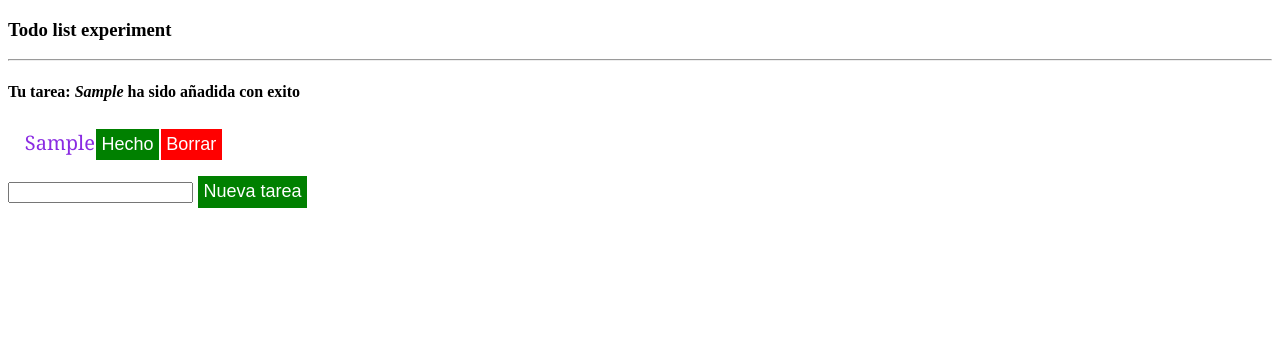
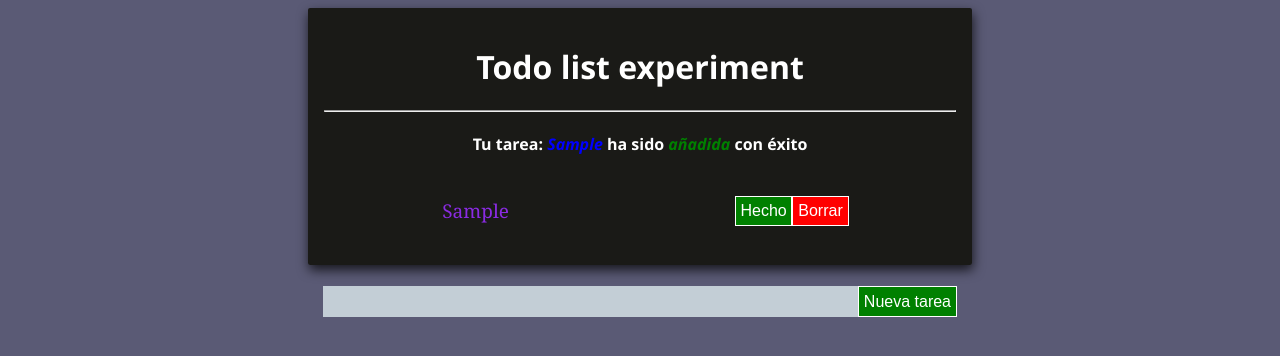
Before and after one commit to annasauciuc/TodoList_To_The_Next_Level, a plain HTML site: page index.html in a window 1280 px wide. Both pictures are taken after typing "Sample" into the empty fields and a click on the button "Nueva tarea". Drawn offline with Linux system fonts and the light colour scheme.

Commit message:
CSS changes and new functions

```diff
--- a/index.html
+++ b/index.html
@@ -11,14 +11,36 @@
     body {
         padding: 0;
         box-sizing: border-box;
+        background-color: rgba(21, 21, 59, 0.7);
+        color: white;
+    }
+
+    div.main-container {
+        margin: 0 auto;
+        width: 50%;
+        -webkit-box-shadow: 1px 5px 12px 0px rgba(0, 0, 0, 0.75);
+        -moz-box-shadow: 1px 5px 12px 0px rgba(0, 0, 0, 0.75);
+        box-shadow: 1px 5px 12px 0px rgba(0, 0, 0, 0.75);
+        padding: 1em;
+        font-family: 'Segoe UI', Tahoma, Geneva, Verdana, sans-serif;
+        background-color: rgba(10, 10, 1, 0.8);
+        transition: 0.4s ease-in all;
+        text-align: center;
+        border-radius: 2px;
+    }
+
+    div.main-container:hover {
+        -webkit-box-shadow: 1px 5px 12px -28px rgba(0, 0, 0, 0.75);
+        -moz-box-shadow: 1px 5px 12px -28px rgba(0, 0, 0, 0.75);
+        box-shadow: 1px 5px 12px -28px rgba(0, 0, 0, 0.75);
+        border: 1px solid #fafafa;
     }
 
     ul {
-        max-width: 340px;
         list-style-type: none;
         padding: 0.1em;
-        margin: 0.5em 0;
-        margin-left: 0.7em;
+        margin: 0;
+        width: 100%;
     }
 
     li {
@@ -26,22 +48,95 @@
         color: blueviolet;
         transition: 0.3s ease-in all;
         font-family: Georgia, 'Times New Roman', Times, serif;
-        font-size: 20px;
+        font-size: 19px;
         line-height: 1.1;
         width: 100%;
         opacity: 1;
+        display: flex;
+        justify-content: space-around;
+        align-content: center;
+        align-items: center;
     }
 
     li:hover {
         background: gainsboro;
         padding: 0.3em 0;
         padding-left: 0.3em;
+        border-radius: 5px;
     }
 
-    p.error {
-        color: red;
+    li div {
+        display: flex;
+        align-content: center;
+        align-items: center;
+    }
+
+    li div p {
+        margin-right: 2px;
+        margin-left: 2px;
+    }
+
+    span#infoTask,
+    span#infoAction {
+        font-weight: bold;
+        font-style: italic;
+    }
+
+    span#infoTask {
+        color: blue;
+
+    }
+
+    form {
+        margin: 1em auto;
+        padding: 0.3em;
+        text-align: center;
+        width: 70%;
+        display: flex;
+        justify-content: center;
+    }
+
+    form input.addInput {
+        border: none;
+        font-size: 25px;
+        background: rgba(240, 255, 255, 0.7);
+        font-family: 'Lucida Sans', 'Lucida Sans Regular', 'Lucida Grande', 'Lucida Sans Unicode', Geneva, Verdana, sans-serif;
+        width: 60%;
+        transition: 0.3s ease all;
+    }
+
+    form input.addInput:focus {
+        padding: 0.4em;
+        background-color: rgb(243, 233, 233);
+    }
+
+    div.alert {
+        background: rgb(204, 26, 26);
+        border-radius: 8px;
+        width: 50%;
+        padding: 0.4em;
+        margin: 0 auto;
+        display: none;
+        position: relative;
+
+    }
+
+    div.alert span.dismiss-alert {
+        color: white;
+        font-size: 25px;
+        position: absolute;
+        top: 0;
+        right: 0;
+        margin: 1px 3px;
+        padding: 1px 3px;
+        cursor: pointer;
+    }
+
+    div.alert p.error {
+        color: rgb(104, 7, 7);
         font-style: italic;
         font-family: Verdana, Geneva, Tahoma, sans-serif;
+        text-align: center;
     }
 
     .fadeOut {
@@ -54,7 +149,7 @@
         color: white;
         padding: 0.3em;
         border: 1px white solid;
-        font-size: 18px;
+        font-size: 16px;
         transition: 0.3s ease all;
     }
 
@@ -81,53 +176,140 @@
             opacity: 1
         }
     }
+
+    @keyframes blink {
+        /**
+     * At the start of the animation the dot
+     * has an opacity of .2
+     */
+        0% {
+            opacity: .2;
+        }
+        /**
+     * At 20% the dot is fully visible and
+     * then fades out slowly
+     */
+        20% {
+            opacity: 1;
+        }
+        /**
+     * Until it reaches an opacity of .2 and
+     * the animation can start again
+     */
+        100% {
+            opacity: .2;
+        }
+    }
+
+    .saving {
+        width: 100px;
+    }
+
+    .saving span {
+        /**
+     * Use the blink animation, which is defined above
+     */
+        animation-name: blink;
+        /**
+     * The animation should take 1.4 seconds
+     */
+        animation-duration: 1.4s;
+        /**
+     * It will repeat itself forever
+     */
+        animation-iteration-count: infinite;
+        /**
+     * This makes sure that the starting style (opacity: .2)
+     * of the animation is applied before the animation starts.
+     * Otherwise we would see a short flash or would have
+     * to set the default styling of the dots to the same
+     * as the animation. Same applies for the ending styles.
+     */
+        animation-fill-mode: both;
+        margin-right: 10px;
+        padding: 0;
+        height: 100%;
+        width: 100%;
+    }
+
+    .saving span:nth-child(2) {
+        /**
+     * Starts the animation of the third dot
+     * with a delay of .2s, otherwise all dots
+     * would animate at the same time
+     */
+        animation-delay: .2s;
+    }
+
+    .saving span:nth-child(3) {
+        /**
+     * Starts the animation of the third dot
+     * with a delay of .4s, otherwise all dots
+     * would animate at the same time
+     */
+        animation-delay: .4s;
+    }
 </style>
 
 <body>
-    <h3>Todo list experiment</h3>
-    <hr>
-    <h4>Tu tarea:
-        <strong>
-            <em>
-                <span id="infotask"></span>
-            </em>
-        </strong>
-        ha sido añadida con exito </h4>
-    <ul id="todolist">
+    <div class="main-container">
+        <header>
+            <h1>Todo list experiment</h1>
+        </header>
+        <hr>
+        <h4>Tu tarea:
+            <span id="infoTask">-------</span>
+            ha sido
+            <span id="infoAction">--------</span> con éxito </h4>
+        <ul id="todolist">
 
-    </ul>
+        </ul>
+
+        <ul id="todolistchecked"></ul>
+    </div>
 
     <form action="" id="todoform">
         <input class="addInput" type="text" name="todoitem" autocomplete="on" autofocus>
         <button type="submit">Nueva tarea</button>
     </form>
-    <p class="error"></p>
-    <ul id="todolistchecked"></ul>
+    <div class="alert">
+        <span class="dismiss-alert">&times;</span>
+        <p class="error"></p>
+    </div>
+
     <script>
         const form = getID('todoform');
         const todolist = getID('todolist');
-        const infotask = getID('infotask');
+        const infotask = getID('infoTask');
+        const infoAction = getID('infoAction');
         const addInput = document.querySelector('form#todoform input.addInput');
+        const errorAlert = document.querySelector('div.alert');
         const error = document.querySelector('p.error');
 
         form.addEventListener('submit', (e) => {
             e.preventDefault();
             let formInput = document.querySelector(`form#${e.target.id} .addInput`);
+            let addButton = document.querySelector(`form#${e.target.id} button`)
             let inputData = formInput.value;
             if (validateInput(inputData)) {
+                buttonLoading(addButton);
                 createTodoItem(inputData);
                 infotask.innerText = inputData;
+                infoAction.innerText = "añadida";
+                infoAction.style.color = "green";
                 addInput.value = "";
+                buttonLoading(addButton, false)
             }
         })
 
         todolist.addEventListener('click', (e) => {
-
             if (e.target.className === "delete") {
                 if (confirm("¿Estas seguro de querer borrarlo?")) {
-                    e.target.parentNode.classList.add("fadeOut");
+                    e.target.parentNode.parentNode.classList.add("fadeOut");
                     setTimeout(() => {
-                        todolist.removeChild(e.target.parentNode);
+                        todolist.removeChild(e.target.parentNode.parentNode);
+                        infoAction.innerText = "borrada";
+                        infoAction.style.color = "red";
                     }, 2000);
                 }
             } else {
@@ -137,9 +319,9 @@
         function createTodoItem(inputData) {
             const fragment = document.createDocumentFragment();
             let li = document.createElement('li');
-            li.innerText = inputData.trim();
+            li.innerHTML = `<p>${inputData.trim()}</p>`;
             li.classList.add('todoitem')
-
+            let wrapperDivButtons = document.createElement('div');
 
             let checkButton = createTodoButton(
                 {
@@ -155,15 +337,17 @@
                     attribute: "Borrar la tarea"
                 });
 
-            li.appendChild(checkButton);
-            li.appendChild(deleteButton);
+            wrapperDivButtons.appendChild(checkButton);
+            wrapperDivButtons.appendChild(deleteButton);
+            li.appendChild(wrapperDivButtons);
             fragment.appendChild(li);
             todolist.appendChild(fragment);
         }
 
         function validateInput(inputData) {
             if (inputData === "" || typeof inputData === null) {
-                error.innerText = "no se puede añadir una tarea vacia";
+                errorAlert.style.display = "block";
+                error.innerText = "No se puede añadir una tarea vacia";
                 return false;
             }
             return true;
@@ -179,6 +363,23 @@
         function getID(id) {
             return document.getElementById(id);
         }
+
+        function buttonLoading(button, load = true) {
+            if (load) {
+                button.innerText = "";
+                let count = 0;
+                while (count < 3) {
+                    let span = document.createElement('span');
+                    span.innerText = ".";
+                    button.appendChild(span);
+                    count++;
+                }
+                button.classList.add("saving");
+            } else {
+                button.innerHTML = "Nueva tarea";
+                button.classList.remove("saving");
+            }
+        }
     </script>
 </body>
 
```
